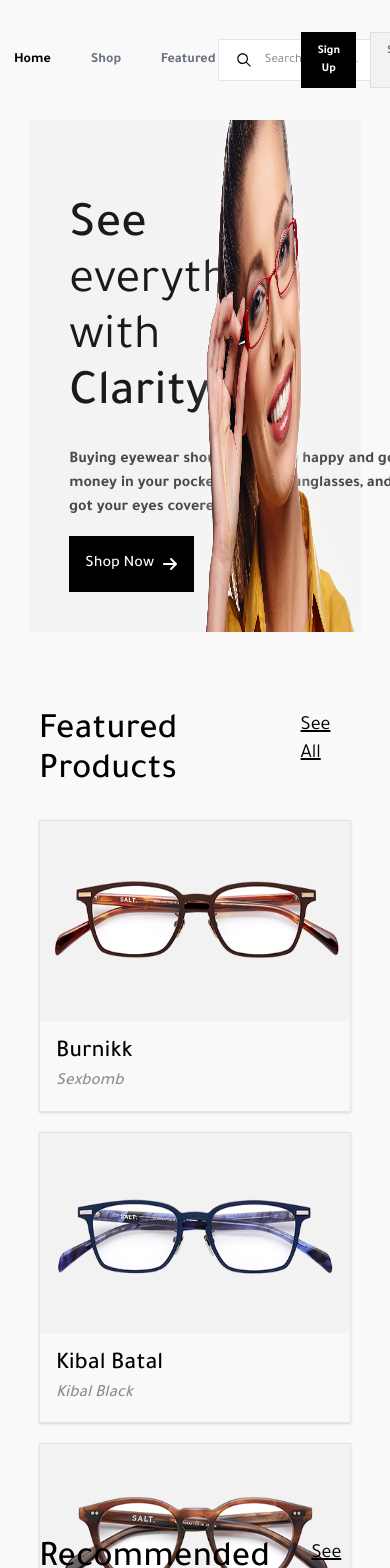
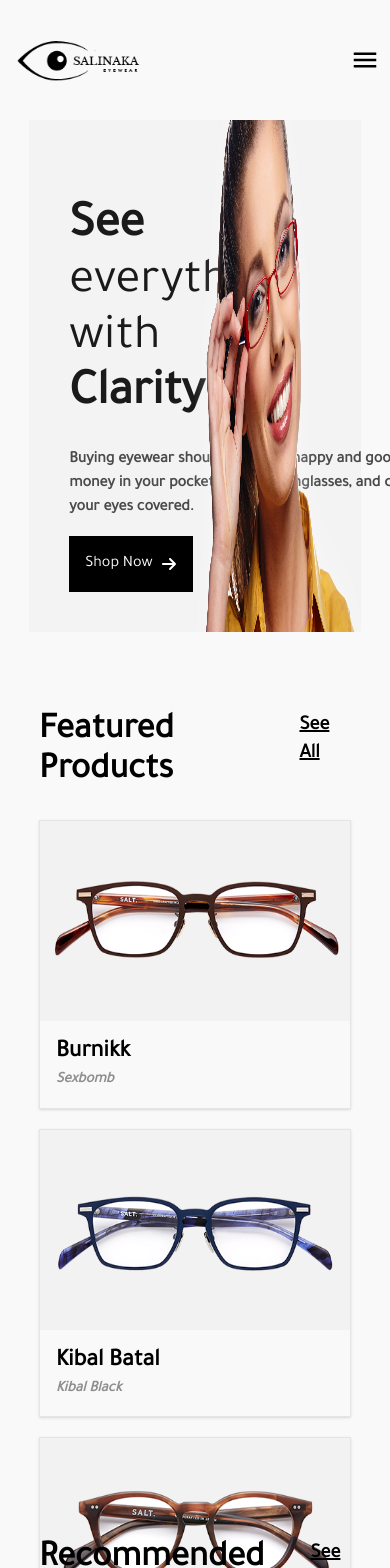
Before and after one commit to webhavilah/e-commerce, a React (Vite) app: page / in a window 390 px wide. Shown: the top 1568 px of the page. Built offline with nearby package versions, Linux system fonts and the light colour scheme.

Commit message:
made the navbar responsive

```diff
--- a/index.html
+++ b/index.html
@@ -1,16 +1,20 @@
 <!doctype html>
 <html lang="en">
+
 <head>
   <meta charset="UTF-8" />
   <link rel="icon" type="image/svg+xml" href="/vite.svg" />
   <link rel="preconnect" href="https://fonts.googleapis.com">
   <link rel="preconnect" href="https://fonts.gstatic.com" crossorigin>
-<link href="https://fonts.googleapis.com/css2?family=Tajawal:wght@200;300;400;500;700;800;900&display=swap" rel="stylesheet">
+  <!-- <link href="https://fonts.googleapis.com/css2?family=Tajawal:wght@200;300;400;500;700;800;900&display=swap" rel="stylesheet"> -->
   <meta name="viewport" content="width=device-width, initial-scale=1.0" />
+  <link rel="stylesheet" href="https://fonts.googleapis.com/css?family=Tajawal" media="all">
   <title>ecommerce website</title>
 </head>
+
 <body>
   <div id="root"></div>
   <script type="module" src="/src/main.jsx"></script>
 </body>
+
 </html>
--- a/src/components/HomeProduct.jsx
+++ b/src/components/HomeProduct.jsx
@@ -4,9 +4,9 @@ import { useNavigate } from 'react-router-dom';
 const HomeProduct = ({data, sectionName}) => {
     const navigate = useNavigate()
   return (
-    <div className=" w-[80%] m-auto mt-20 h-auto pb-80">
+    <div className=" w-[80%] m-auto mt-20 h-auto pb-80 font-bold">
     <div className="flex w-full justify-between">
-      <h1 className="text-black font-medium text-4xl pb-7">
+      <h1 className="text-black font-bold text-4xl pb-7">
         {sectionName}
       </h1>
       <h2 className="float-r font-100 text-xl underline">See All</h2>
@@ -27,10 +27,10 @@ const HomeProduct = ({data, sectionName}) => {
               />
             </div>
             <div className="bg-[#F9F9F9] p-4">
-              <h2 className="font-medium text-2xl">{data.brand}</h2>
+              <h2 className="font-bold text-2xl">{data.brand}</h2>
               <p
-                className="text-[#8E8E8E] font-medium "
-                style={{ fontStyle: "italic", fontSize: "17px" }}
+                className="text-[#8E8E8E] font-bold "
+                style={{ fontStyle: "italic", fontSize: "15px" }}
               >
                 {data.name}
               </p>
--- a/src/components/Navbar.jsx
+++ b/src/components/Navbar.jsx
@@ -4,41 +4,42 @@ import { IoIosSearch } from "react-icons/io";
 import { AiOutlineShopping } from "react-icons/ai";
 import { Link, NavLink, useNavigate } from "react-router-dom";
 import { handleScroll } from "../utils/handleScroll";
+import { IoMenuSharp } from "react-icons/io5";
 
 function Navbar() {
-  const navigate = useNavigate()
+  const navigate = useNavigate();
   const navbar = useRef(null);
+
   useEffect(() => {
-    const handleScroll = () => {
-      if (navbar.current) {
+    const onScroll = () => {
+      if (!navbar.current) return;
       if (window.scrollY < 50) {
         navbar.current.classList.add("h-30");
-          navbar.current.classList.remove("shadow-md", "h-[10%]", 'bg-white');
+        navbar.current.classList.remove("shadow-md", "h-[10%]", "bg-white");
       } else {
-          navbar.current.classList.add("shadow-md", "h-[10%]", 'bg-white');
-          navbar.current.classList.remove("bg-red-500");
-        }
+        navbar.current.classList.add("shadow-md", "h-[10%]", "bg-white");
       }
     };
-    window.addEventListener("scroll", handleScroll);
-    return () => window.removeEventListener("scroll", handleScroll);///////po[/]
+    window.addEventListener("scroll", onScroll);
+    return () => window.removeEventListener("scroll", onScroll);
   }, []);
+
   return (
     <header
       ref={navbar}
-      className="h-30 fixed w-full z-50  flex items-center justify-center top-0 "
+      className="h-30 fixed w-full z-50 flex items-center justify-center top-0"
     >
-      <nav className="flex justify-center items-center w-15/16 g-red-700">
-        <div className="w-[60%]">
-          <ul className="flex  items-center ">
+      <nav className="flex items-center justify-between w-[95%]">
+        <div className="flex items-center w-auto lg:w-[60%] md:w-[30%]">
           <Link to="/">
             <img src={logo} className="h-[50px]" alt="" />
           </Link>
+
+          <div className="hidden lg:flex items-center ml-6">
             <NavLink
               onClick={handleScroll}
               className={({ isActive }) =>
-                `${isActive ? " text-black" : "text-gray-500"
-                } text-sm font-semibold hover:bg-[#0000000e] px-5 transition py-2.5`
+                `${isActive ? "text-black" : "text-gray-500"} text-sm font-semibold hover:bg-[#0000000e] px-4 py-2.5`
               }
               to="/"
             >
@@ -47,8 +48,7 @@ function Navbar() {
             <NavLink
               onClick={handleScroll}
               className={({ isActive }) =>
-                `${isActive ? " text-black" : "text-gray-500"
-                } text-sm font-semibold hover:bg-[#0000000e] px-5 transition py-2.5`
+                `${isActive ? "text-black" : "text-gray-500"} text-sm font-semibold hover:bg-[#0000000e] px-4 py-2.5`
               }
               to="/shop"
             >
@@ -57,8 +57,7 @@ function Navbar() {
             <NavLink
               onClick={handleScroll}
               className={({ isActive }) =>
-                `${isActive ? " text-black" : "text-gray-500"
-                } text-sm font-semibold hover:bg-[#0000000e] px-5 transition py-2.5`
+                `${isActive ? "text-black" : "text-gray-500"} text-sm font-semibold hover:bg-[#0000000e] px-4 py-2.5`
               }
               to="/featured"
             >
@@ -67,22 +66,21 @@ function Navbar() {
             <NavLink
               onClick={handleScroll}
               className={({ isActive }) =>
-                `${isActive ? " text-black" : "text-gray-500"
-                } text-sm font-semibold hover:bg-[#0000000e] px-5 transition py-2.5`
+                `${isActive ? "text-black" : "text-gray-500"} text-sm font-semibold hover:bg-[#0000000e] px-4 py-2.5`
               }
               to="/recommended"
             >
               Recommended
             </NavLink>
-          </ul>
           </div>
-        <div className="flex w-[50%] justify-around">
-          <div className="flex items-center w-[60%]">
+        </div>
+        <div className="flex xl:w-[40%] lg:w-[50%] xl:bg-purpl-500 justify-evenly items-center ">
+            <div className="items-center xl:w-[60%] lg:w-[50%]  mr-10 hidden sm:flex">
               <div className="bg-white flex space-x-3 border border-[#E5E5E5] items-center px-4 py-2">
                 <IoIosSearch className="text-lg" />
                 <input
                   type="text"
-                className=" placeholder:text-[13px] pr-15 focus:ring-0 focus:border-transparent focus:outline-none"
+                  className=" placeholder:text-[13px] xl:pr-15 lg:pr-7 focus:ring-0 focus:border-transparent focus:outline-none"
                   placeholder="Search product..."
                 />
               </div>
@@ -90,20 +88,29 @@ function Navbar() {
                 <AiOutlineShopping className="text-2xl text-black " />
               </div>
             </div>
-          <div className="w-[30%]  flex items-center space-x-3.5 justify-center">
-            <button onClick={() => {
-              handleScroll()
-              navigate('/signup')
-            }} className="bg-black text-white text-[12px] font-semibold py-2.5 px-4 hover:bg-neutral-800 transition duration-400">
+
+          <div className="hidden lg:flex items-center gap-3 xl:w-[40%] lg:w-[50%] bg-indigo200 justify-end">
+            <button
+              onClick={() => {
+                handleScroll();
+                navigate("/signup");
+              }}
+              className="bg-black text-white xl:text-[12px] lg:text-[11px] font-semibold xl:py-2.5 lg:py-2 lg:px-3 xl:px-4 hover:bg-neutral-800"
+            >
               Sign Up
             </button>
-            <button onClick={() => {
-              handleScroll()
-              navigate('/signin')
-            }} className="bg-[#f2f2f2] text-gray-500 text-[12px] font-semibold py-[9px] px-4 border border-[#DFDFDF] hover:bg-white transition duration-400">
+            <button
+              onClick={() => {
+                handleScroll();
+                navigate("/signin");
+              }}
+              className="bg-[#f2f2f2] text-gray-500 xl:text-[12px] lg:text-[11px] font-semibold xl:py-2.5 lg:py-2 lg:px-3 xl:px-4 border border-[#DFDFDF] hover:bg-white"
+            >
               Sign In
             </button>
           </div>
+
+          <IoMenuSharp className="text-3xl cursor-pointer lg:hidden" />
         </div>
       </nav>
     </header>
--- a/src/index.css
+++ b/src/index.css
@@ -1,5 +1,5 @@
 @import "tailwindcss";
 *{
     font-family: "Tajawal", sans-serif;
-
+    /* font-weight: 600; */
 }
--- a/src/salinaka_pages/Featured.jsx
+++ b/src/salinaka_pages/Featured.jsx
@@ -8,7 +8,7 @@ const Featured = () => {
       <Navbar />
       <div className="flex w-[85%] bg-[#f3f3f3] m-auto mt-30 h-[400px] justify-between">
         <div className="w-[65%] text-[#1a1a1a] my-auto pl-10 pt-20 pb-10">
-          <h2 className="text-[50px] font-medium">Featured Products</h2>
+          <h2 className="text-[50px] font-bold">Featured Products</h2>
         </div>
 
           <div
@@ -16,7 +16,7 @@ const Featured = () => {
             style={{
               backgroundImage: `url(${imageTwo})`,
               backgroundSize: "cover",
-              backgroundPosition: "center center",
+              backgroundPosition: "center",
               backgroundSize: "120%",
             }}
 
@@ -38,10 +38,10 @@ const Featured = () => {
                   />
                 </div>
                 <div className="bg-[#F9F9F9] p-4">
-                  <h2 className="font-medium text-2xl">{dataThree.brand}</h2>
+                  <h2 className="font-bold text-2xl">{dataThree.brand}</h2>
                   <p
-                    className="text-[#8E8E8E] font-medium"
-                    style={{ fontStyle: "italic", fontSize: "17px" }}
+                    className="text-[#8E8E8E] font-bold"
+                    style={{ fontStyle: "italic", fontSize: "16px" }}
                   >
                     {dataThree.name}
                   </p>
--- a/src/salinaka_pages/Home.jsx
+++ b/src/salinaka_pages/Home.jsx
@@ -25,14 +25,14 @@ const Home = () => {
   return (
     <div>
       <Navbar />
-      <div className="home">
+      <div className="home ">
         <div className="flex w-[85%] bg-[#f3f3f3] m-auto mt-30 ">
           <div className="w-[50%] text-[#1a1a1a] my-auto pl-10 pt-20 pb-10">
             <h2 className="text-[50px] max-w-sm leading-14 mb-6 ">
-              <span className="capitalize font-medium">see</span> everything
-              with <span className="capitalize font-medium">clarity</span>
+              <span className="capitalize font-bold">see</span> everything
+              with <span className="capitalize font-bold">clarity</span>
             </h2>
-            <p className="text-md text-[#4a4a4a] font-semibold  w-md mb-4">
+            <p className="text-md text-[#4a4a4a] font-bold  w-md mb-4">
               Buying eyewear should leave you happy and good-looking, with money
               in your pocket. Glasses, sunglasses, and contacts—we’ve got your
               eyes covered.
@@ -93,7 +93,7 @@ const Home = () => {
       <div className="bg-[#F0F0F0] h-46 flex w-full">
         <div className="flex w-[93%] justify-between m-auto h-30 items-center">
           <div className="">
-          <h4 className="text-[13px] text-[##4A4A4A]">Developed by <span className="underline font-medium"> Ayanfe & HAVILAH</span></h4>
+          <h4 className="text-[13px] text-[##4A4A4A]">Developed by <span className="underline font-bold"> Ayanfe & HAVILAH</span></h4>
         </div>
         <div className="items-center h-full grid mr-10 px-10">
           <img src={logo}  style={{width: "150px", paddingBottom: "20px"}} alt="" />
--- a/src/salinaka_pages/Recommended.jsx
+++ b/src/salinaka_pages/Recommended.jsx
@@ -9,11 +9,19 @@ const Recommended = () => {
       <Navbar />
       <div className="flex w-[85%] bg-[#f3f3f3] m-auto mt-30 h-[400px] justify-between">
         <div className="w-[50%] text-[#1a1a1a] my-auto pl-10 pt-20 pb-10">
-          <h2 className="text-[50px] font-medium">Recommended Products</h2>
+          <h2 className="text-[50px] font-bold">Featured Products</h2>
         </div>
-        <div className="w-[50%] h-full bg-no-repeat">
-          <img className="w-150 h-full float-end ml-40" src={image} alt="" />
-        </div>
+
+          <div
+            className="w-[50%] h-full bg-no-repeat"
+            style={{
+              backgroundImage: `url(${image})`,
+              backgroundSize: "contain",
+              backgroundPosition: "left",
+              backgroundSize: "100%",
+            }}
+
+          ></div>
       </div>
       <div className="w-[80%] m-auto mt-25 mb-35">
         <div className="grid lg:grid-cols-3 gap-5  ">
@@ -31,10 +39,10 @@ const Recommended = () => {
                   />
                 </div>
                 <div className="bg-[#F9F9F9] p-4">
-                  <h2 className="font-medium text-2xl">{data.brand}</h2>
+                  <h2 className="font-bold text-2xl">{data.brand}</h2>
                   <p
-                    className="text-[#8E8E8E] font-medium "
-                    style={{ fontStyle: "italic", fontSize: "17px" }}
+                    className="text-[#8E8E8E] font-bold "
+                    style={{ fontStyle: "italic", fontSize: "16px" }}
                   >
                     {data.name}
                   </p>
--- a/src/salinaka_pages/Shop.jsx
+++ b/src/salinaka_pages/Shop.jsx
@@ -126,14 +126,14 @@ const Shop = () => {
                   />
                 </div>
                 <div className="bg-[#F9F9F9] p-4 text-center h-[130px]">
-                  <h2 className="font-medium text-1xl">{dataFour.brand}</h2>
+                  <h2 className="font-bold text-1xl">{dataFour.brand}</h2>
                   <p
-                    className="text-[#8E8E8E] font-medium pt-2"
+                    className="text-[#8E8E8E] font-bold pt-2"
                     style={{ fontStyle: "italic", fontSize: "15px" }}
                   >
                     {dataFour.name}
                   </p>
-                  <h3 className='pt-4 font-medium'>{dataFour.amount}</h3>
+                  <h3 className='pt-4 font-bold'>{dataFour.amount}</h3>
                 </div>
               </div>
             );
--- a/src/salinaka_pages/SignIn.jsx
+++ b/src/salinaka_pages/SignIn.jsx
@@ -117,7 +117,7 @@ export const SignIn = () => {
         </nav>
       </header>
 
-      <div className="mt-35 bg-0 h-screen w-full m-auto ">
+      <div className="mt-35 bg-0 w-full m-auto ">
         <div className="border border-[#C5C5C5] w-[50%] xl:w-[60%] mt-28 m-auto">
           <div className="flex px-7 justify-between items-center">
             <div className="w-[57%]">
```
Lines whose indentation alone changed are shown as unchanged.
